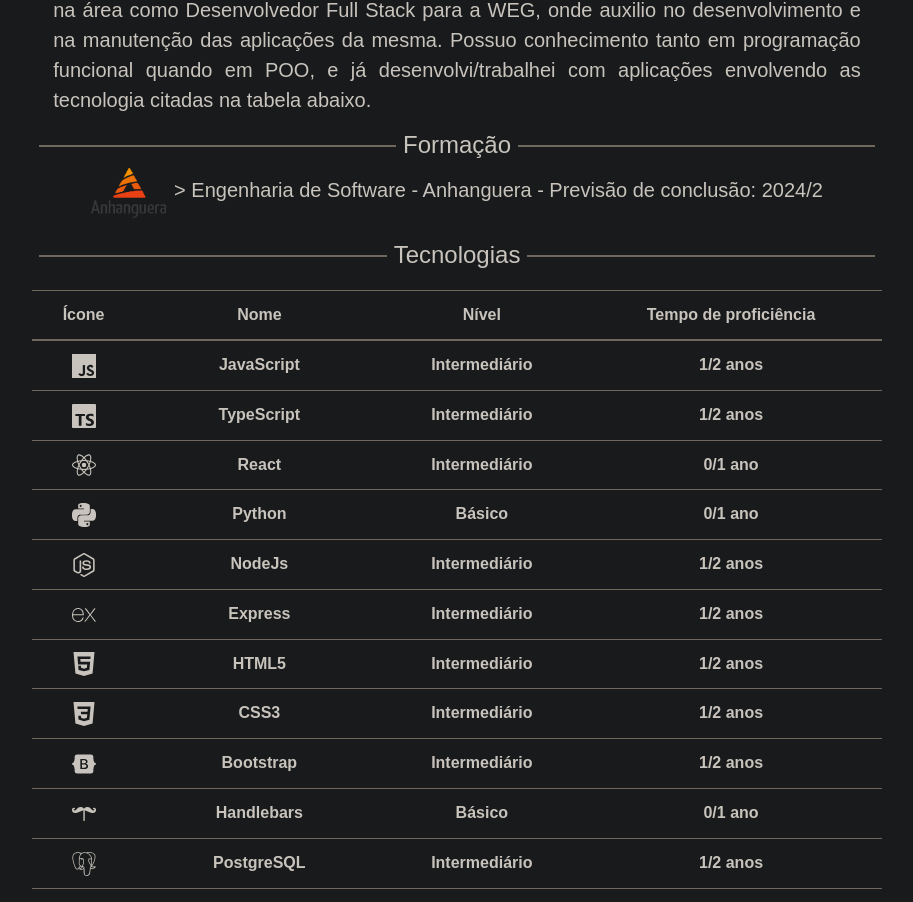
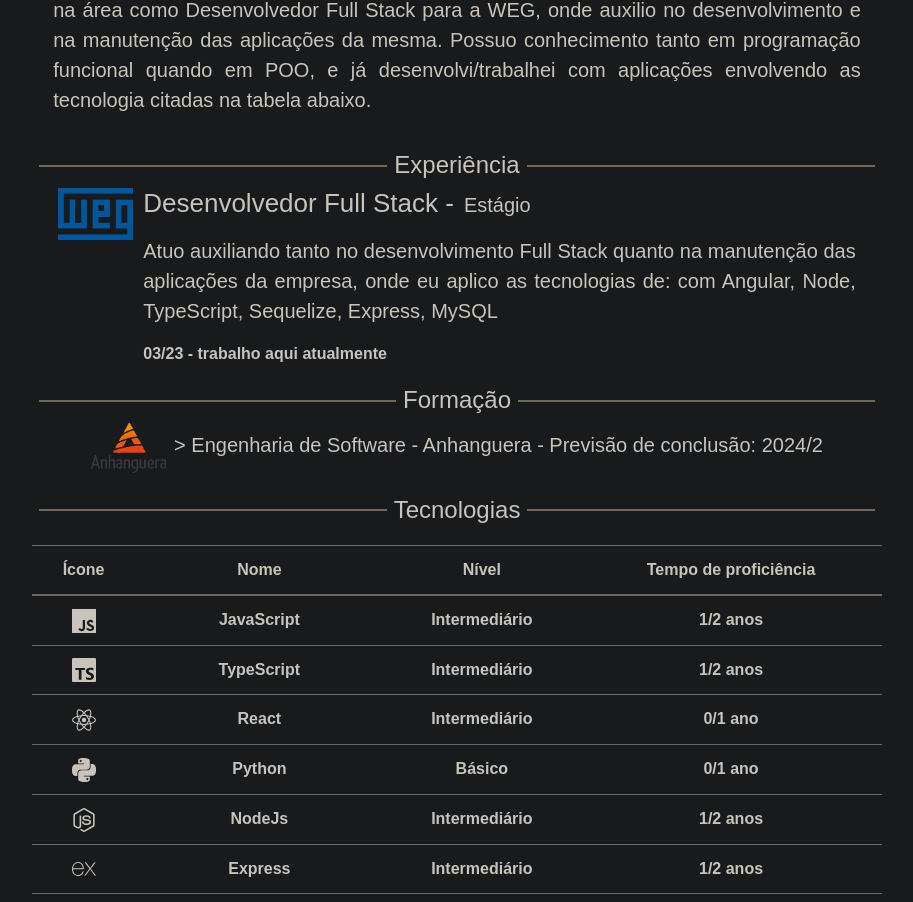
Before and after one commit to GabrielSilva117/personal-portfolio, a React (Create React App) app: page / in a window 1280 px wide. Shown: the part 834-1736 px from the top of the page, without its empty margins (183-1096 px from the left). Built offline with nearby package versions, Linux system fonts and the light colour scheme.

Commit message:
feat: Adds a experience section

```diff
--- a/src/home/HomePage.js
+++ b/src/home/HomePage.js
@@ -1,5 +1,6 @@
 import React from 'react'
 import AboutMe from './aboutMe/AboutMe'
+import Exp from './experience/Exp'
 import Facul from './facul/Facul'
 import InfoContainer from './info/InfoContainer'
 import ProjsContainer from './projs/ProjsContainer'
@@ -13,6 +14,9 @@
       </section>
       <section className="aboutme-section">
         <AboutMe />
+      </section>
+      <section className="exp-section">
+        <Exp />
       </section>
       <section className="facul-section">
         <Facul />
--- /dev/null
+++ b/src/home/experience/Exp.js
@@ -0,0 +1,35 @@
+import React from 'react'
+import wegLogo from '../../assets/images/weg-logo-1.png'
+import './exp.css'
+
+const Exp = () => {
+  return (
+    <div className="exp-container">
+      <div className="subtitle">
+        <h4>Experiência</h4>
+      </div>
+      <div className="exp-content-box">
+        <div className="exp-icon-row">
+          <img src={wegLogo} alt="Company logo" className="company-logo" />
+        </div>
+        <div className="exp-text-row">
+          <div className="exp-text-header">
+            <h2>Desenvolvedor Full Stack -</h2>
+            <p>Estágio</p>
+          </div>
+          <div className="exp-text-body">
+            <p>
+              Atuo auxiliando tanto no desenvolvimento Full Stack quanto na
+              manutenção das aplicações da empresa, onde eu aplico as
+              tecnologias de: com Angular, Node, TypeScript, Sequelize, Express,
+              MySQL
+            </p>
+            <small>03/23 - trabalho aqui atualmente</small>
+          </div>
+        </div>
+      </div>
+    </div>
+  )
+}
+
+export default Exp
--- /dev/null
+++ b/src/home/experience/exp.css
@@ -0,0 +1,57 @@
+.exp-section {
+  display: flex;
+  justify-content: center;
+  width: 100%;
+}
+
+.exp-container {
+  align-items: center;
+  display: grid;
+  width: 850px;
+  height: auto;
+  margin: 20px;
+}
+
+.exp-content-box {
+  display: flex;
+  justify-content: center;
+}
+
+.company-logo {
+  width: 75px;
+  height: auto;
+}
+
+.exp-text-header {
+  display: flex;
+  align-items: baseline;
+}
+
+.exp-text-header p {
+  padding-left: 10px;
+  font-size: 20px;
+  font-weight: light;
+}
+
+.icon-row {
+  justify-content: center;
+}
+
+.exp-text-row {
+  padding-left: 10px;
+  width: 85%;
+}
+
+.exp-text-row h2 {
+  font-size: 26px;
+}
+
+.exp-text-body p {
+  text-align: justify;
+  font-size: 20px;
+}
+
+.exp-text-row small {
+  font-size: 16px;
+  font-weight: bold;
+}
```
